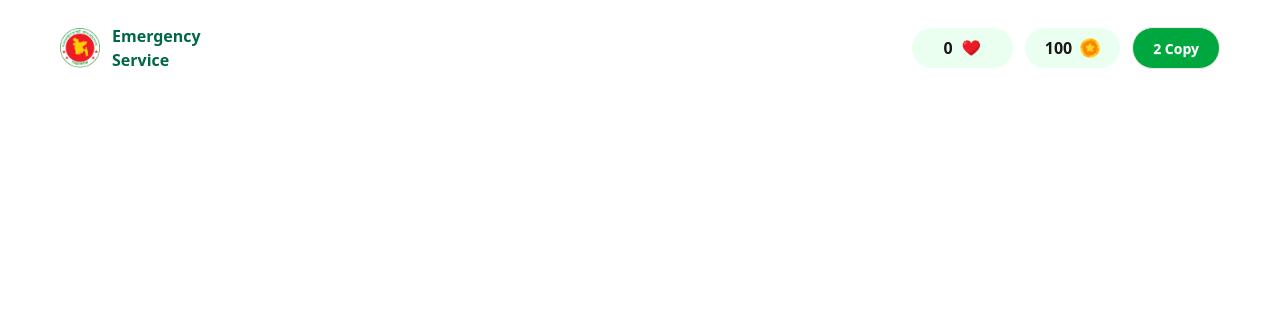
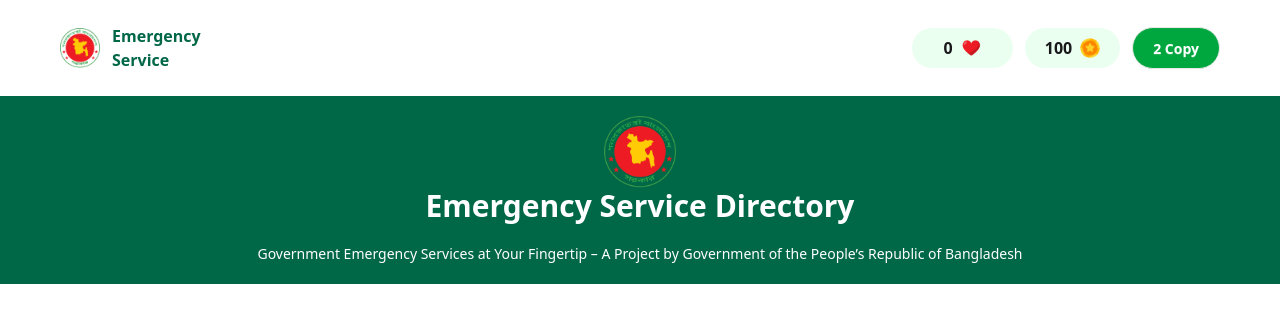
Before and after one commit to NupurSaha18/my-fifth-assignment, a plain HTML site: page index.html in a window 1280 px wide. Drawn offline with nearby package versions, Linux system fonts and the light colour scheme.

Commit message:
added banner section

```diff
--- a/index.html
+++ b/index.html
@@ -52,4 +52,14 @@
         </div>
       </nav>
     </section>
+
+    <!-- banner section -->
+    <section class="text-center bg-[#006747] text-white p-5">
+      <img class="mx-auto w-18" src="./assets/logo.png" alt="" />
+      <h1 class="font-bold text-3xl">Emergency Service Directory</h1>
+      <p class="text-sm mt-5">
+        Government Emergency Services at Your Fingertip – A Project by
+        Government of the People’s Republic of Bangladesh
+      </p>
+    </section>
 </html>
```
